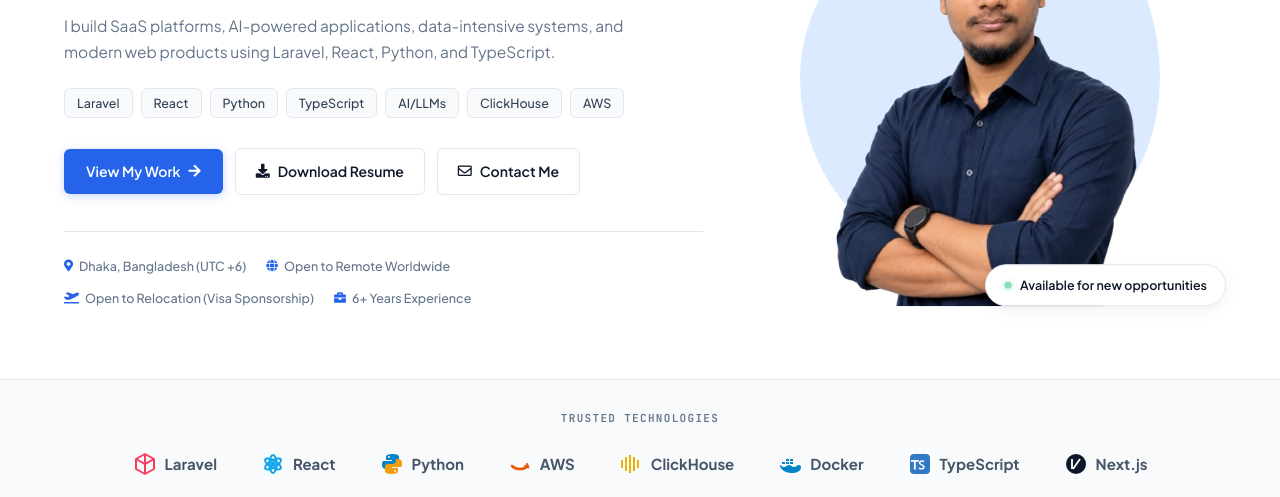
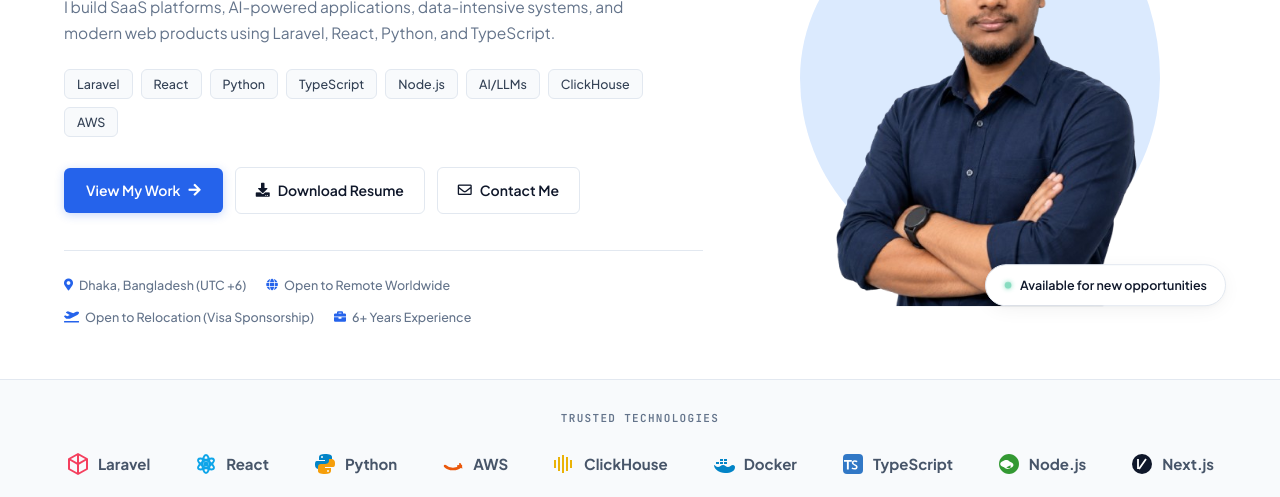
Before and after one commit to salim-hosen/salim-hosen.github.io, a website: page index.html in a window 1280 px wide. Shown: the part 303-800 px from the top of the page. Drawn offline with Linux system fonts and the light colour scheme.

Commit message:
feat: restore Node.js to trusted tech and add open source AI contributions

```diff
--- a/index.html
+++ b/index.html
@@ -105,6 +105,7 @@
             <span class="hero-pill">React</span>
             <span class="hero-pill">Python</span>
             <span class="hero-pill">TypeScript</span>
+            <span class="hero-pill">Node.js</span>
             <span class="hero-pill">AI/LLMs</span>
             <span class="hero-pill">ClickHouse</span>
             <span class="hero-pill">AWS</span>
@@ -263,6 +264,15 @@
             <path d="M13.5 17.5c-1.2 0-2.2-.3-3-.8l.7-1.3c.7.4 1.4.6 2.2.6 1.1 0 1.6-.4 1.6-1.1 0-.8-.7-1-1.7-1.5-1.4-.6-2.5-1.3-2.5-2.6 0-1.5 1.2-2.5 3-2.5 1.1 0 2 .2 2.7.6l-.6 1.3c-.6-.3-1.3-.5-2-.5-1 0-1.5.4-1.5 1.1 0 .8.7 1 1.6 1.4 1.4.6 2.6 1.3 2.6 2.7 0 1.6-1.2 2.6-3.1 2.6zm-5.7.1v-7.8h3v-1.7h-7.8v1.7h2.9v7.8h1.9z" fill="#fff"/>
           </svg>
           <span>TypeScript</span>
+        </div>
+
+        <!-- Node.js -->
+        <div class="tech-logo-item" title="Node.js">
+          <svg class="tech-icon-svg" viewBox="0 0 24 24" fill="none">
+            <path d="M12 22C17.5228 22 22 17.5228 22 12C22 6.47715 17.5228 2 12 2C6.47715 2 2 6.47715 2 12C2 17.5228 6.47715 22 12 22Z" fill="#339933" />
+            <path d="M13.6 15.6C12.7 16.2 11.5 16.3 10.6 15.9L8.4 14.8L7.2 15.6C8.5 16.9 10.4 17.3 12.1 16.7L15 15.2C15.9 14.7 16.4 13.9 16.4 12.9C16.4 12 15.9 11.2 15 10.7L12.1 9.2C11.2 8.7 10 8.6 9.1 9L11.3 10.1L12.5 9.3C11.2 8 9.3 7.6 7.6 8.2L4.7 9.7C3.8 10.2 3.3 11 3.3 12C3.3 12.9 3.8 13.7 4.7 14.2L5.8 14.8C6 14.9 6.2 15 6.4 15L7.5 15.6C8 15.9 8.6 15.9 9.1 15.6L13.6 13.3V15.6Z" fill="white" />
+          </svg>
+          <span>Node.js</span>
         </div>
 
         <!-- Next.js -->
@@ -645,6 +655,8 @@
       <div class="reveal-on-scroll" style="margin-top: 48px; padding-top: 32px; border-top: 1px solid var(--border-color);">
         <h3 style="font-size: 18px; font-weight: 600; color: var(--text-dark); margin-bottom: 16px;">Additional &amp; Freelance Work</h3>
         <ul style="list-style: none; padding: 0; margin: 0; color: var(--text-light); font-size: 15px; line-height: 1.8;">
+          <li><i class="fas fa-check-circle" style="color: var(--primary-blue); margin-right: 8px;"></i><strong>FluentTalkAI</strong> &mdash; Node.js &amp; AI Integration</li>
+          <li><i class="fas fa-check-circle" style="color: var(--primary-blue); margin-right: 8px;"></i><strong>Typebot (Open Source)</strong> &mdash; Node.js Voice-to-Text Automation Feature</li>
           <li><i class="fas fa-check-circle" style="color: var(--primary-blue); margin-right: 8px;"></i><strong>Revuity</strong> &mdash; WordPress / Elementor Marketing Website</li>
           <li><i class="fas fa-check-circle" style="color: var(--primary-blue); margin-right: 8px;"></i><strong>GKIMMO</strong> &mdash; WordPress CMS Development</li>
           <li><i class="fas fa-check-circle" style="color: var(--primary-blue); margin-right: 8px;"></i><strong>Oxford Language Club</strong> &mdash; CodeIgniter Platform</li>
```
Also changed, not shown: 1 other file.
